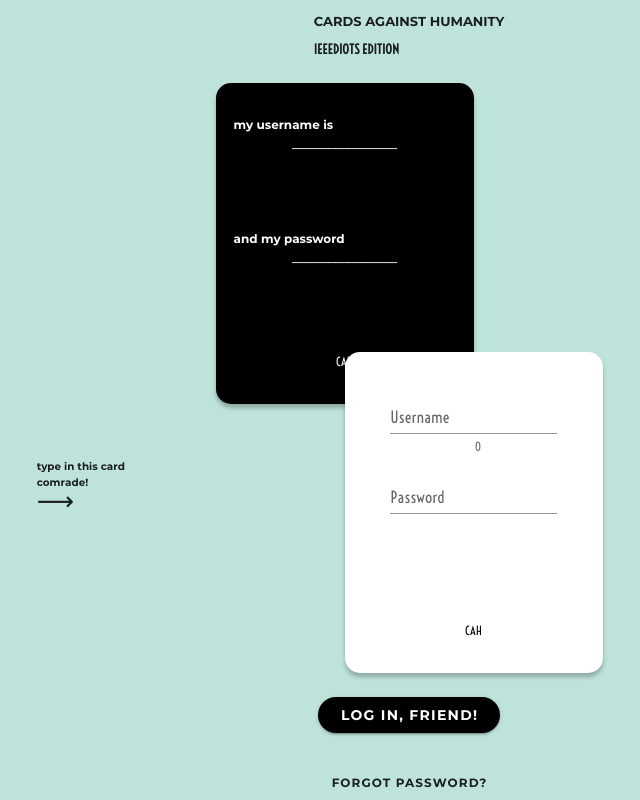
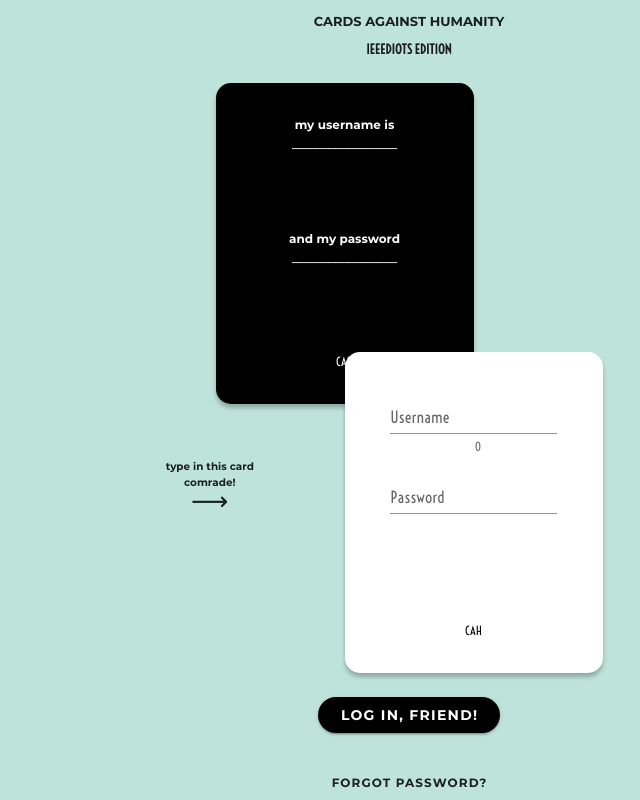
Before and after one commit to TricoreGr/CAH, a Vue app in the folder client/: page /login in a window 1280 px wide. Shown: the whole page, without its empty margins (231-871 px from the left). Built offline with nearby package versions, Linux system fonts and the light colour scheme; the HTML template or start-up script is replaced by a standard one.

Commit message:
Fix login styling errors

```diff
--- a/client/src/styles/components/cards/cards.scss
+++ b/client/src/styles/components/cards/cards.scss
@@ -47,6 +47,8 @@
     }
 
     &--login-input{
+        width: 190px;
+        height: 241px;
         z-index: 1;
         margin:-20% 0 0 25%;
 
--- a/client/src/styles/components/login/login.scss
+++ b/client/src/styles/components/login/login.scss
@@ -6,6 +6,7 @@
   align-items: center;
   justify-content: space-evenly;
   padding-bottom: 10%;
+  text-align: center;
 
 
   @media (min-width: $desktop) {
```
